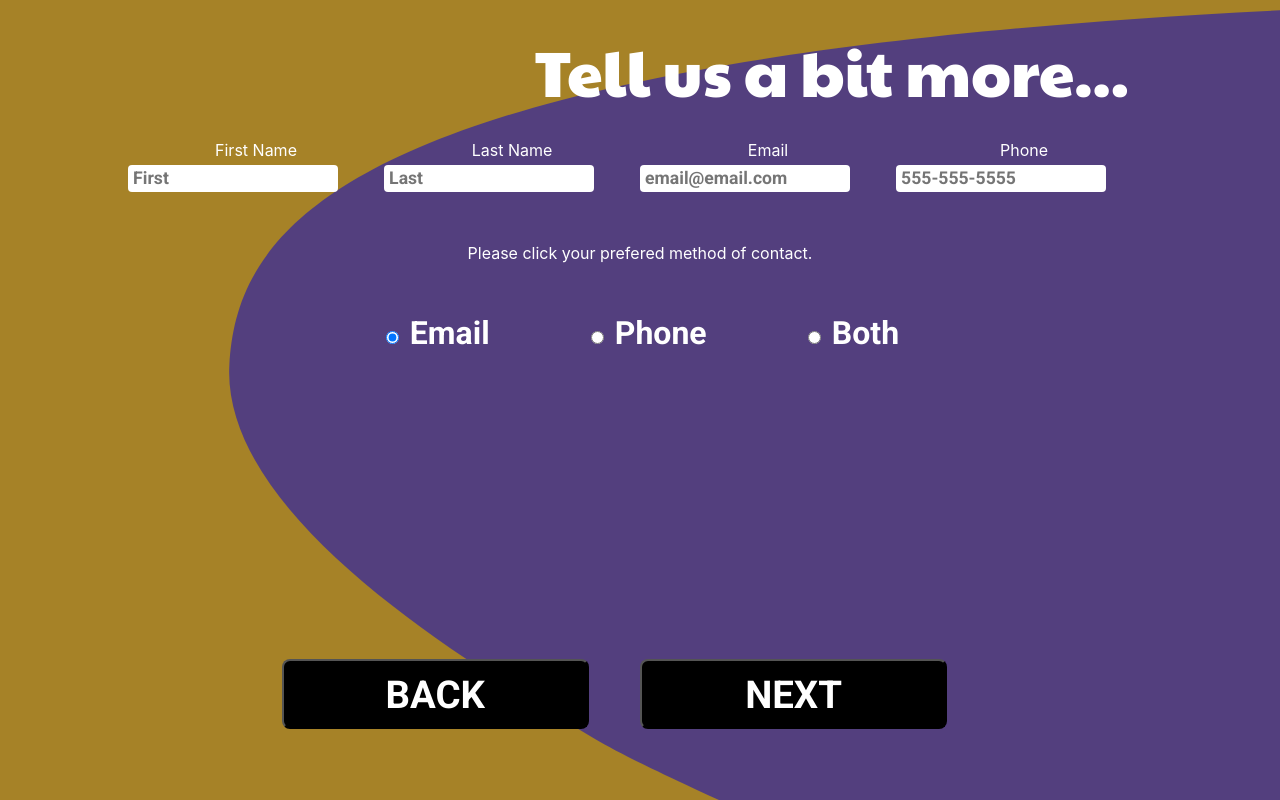
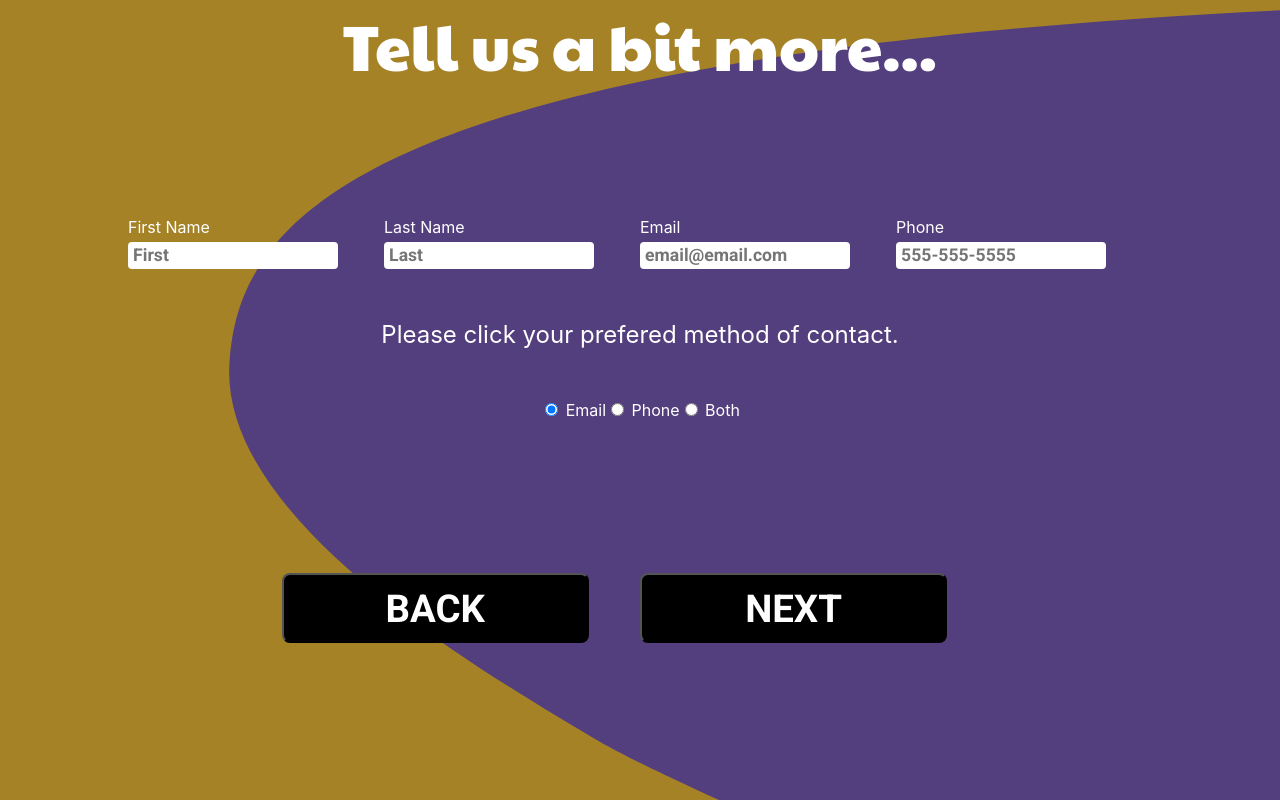
Before and after one commit to KimDuclos/flextogether, a React (Create React App) app: page /tell-more in a window 1280 px wide. Shown: the top 800 px of the page. Built offline with nearby package versions, Linux system fonts and the light colour scheme.

Commit message:
tell more styled - buttons need to be linked

```diff
--- a/src/tell-more.jsx
+++ b/src/tell-more.jsx
@@ -30,7 +30,9 @@ const TellMore = () => {
         <div className="text-boxes">
           <div className="box">
             <div className="label">
-              <label htmlFor="firstName">First Name</label>
+              <label htmlFor="firstName" className="text-box-labels">
+                First Name
+              </label>
             </div>
             <div className="input">
               <input
@@ -56,7 +58,9 @@ const TellMore = () => {
           <div className="text-boxes">
             <div className="box">
               <div className="label">
-                <label htmlFor="lastName">Last Name</label>
+                <label htmlFor="lastName" className="text-box-labels">
+                  Last Name
+                </label>
               </div>
               <input
                 className="contact-input"
@@ -80,7 +84,9 @@ const TellMore = () => {
           <div className="text-boxes">
             <div className="box">
               <div className="label">
-                <label htmlFor="email">Email</label>
+                <label htmlFor="email" className="text-box-labels">
+                  Email
+                </label>
               </div>
               <input
                 className="contact-input"
@@ -125,9 +131,11 @@ const TellMore = () => {
             </div>
           </div>
         </div>
-        <label className="notification-title">Please click your prefered method of contact.</label>
-        <div className="notification-buttons">
-          <label>
+        <label className="notification-title">
+          Please click your prefered method of contact.
+        </label>
+        <div>
+          <label className="notification-labels">
             <input
               type="radio"
               value="email"
--- a/src/tell-more.scss
+++ b/src/tell-more.scss
@@ -17,7 +17,7 @@ $size375: "375px";
     color: white;
     font-size: 4em;
     font-family: "Paytone One", sans-serif;
-    padding: 2% 0 0 30%;
+    padding: 10% auto 0 auto;
     @media (max-width: $size375) {
       font-size: 3em;
       padding: 0 5% 0 0;
@@ -37,7 +37,7 @@ $size375: "375px";
     width: 80%;
     display: flex;
     justify-content: space-around;
-    margin: 2% auto 0 auto;
+    margin: 10% auto 0 auto;
     color: white;
     display: flex;
     flex-direction: column;
@@ -56,6 +56,10 @@ $size375: "375px";
       display: flex;
       flex-direction: row;
       width: 100%;
+      .label {
+        width: 100%;
+        text-align: left;
+      }
       .box {
         display: flex;
         flex-direction: column;
@@ -88,7 +92,8 @@ $size375: "375px";
     margin: 5% 0 0 64%;
   }
   .notification-title {
-    margin: 5% auto 0 auto;
+    margin: 5% auto 5% auto;
+    font-size: 1.5em;
   }
   .notification-buttons {
     width: 60%;
@@ -109,7 +114,7 @@ $size375: "375px";
   }
 
   .tell-more-prog-btns {
-    margin: 30% auto;
+    margin: 15% auto 0 auto;
     width: 100%;
     .tell-more-prog-button {
       background-color: black;
```
